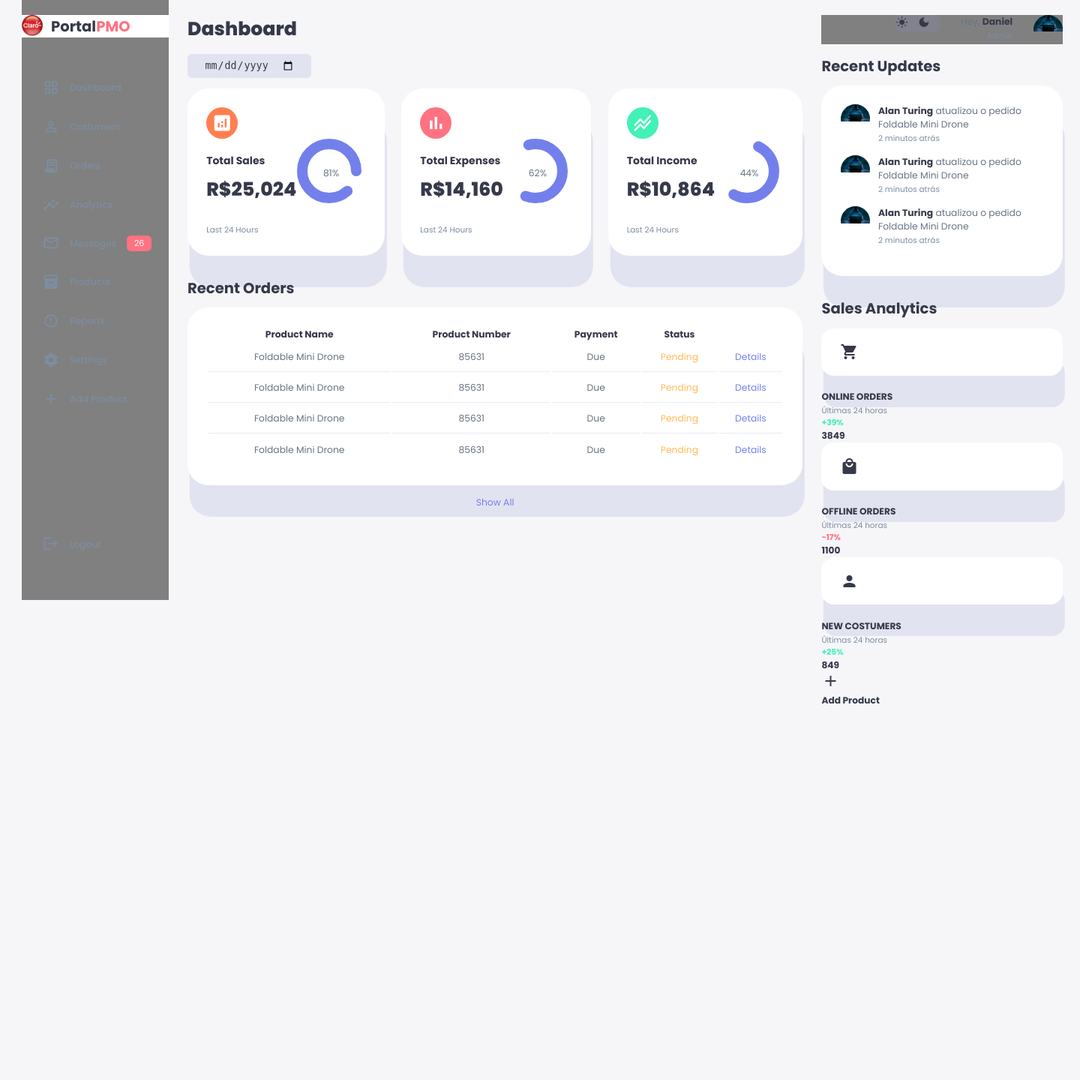
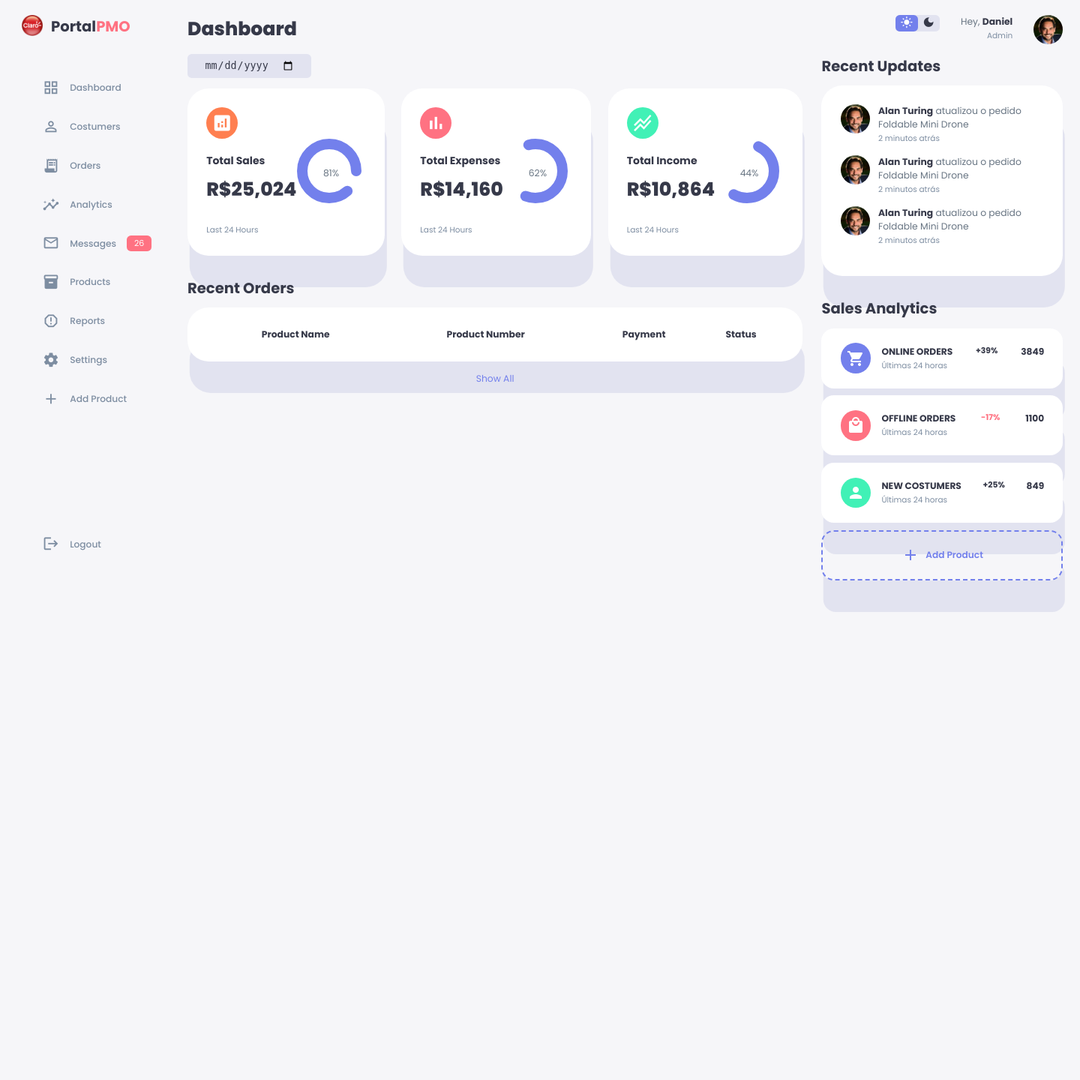
Before and after one commit to Arthuryh/Front-End, a PHP site: page / in a window 1440 px wide. Shown: the whole page at 75% size. Run offline with PHP 8.4, Linux system fonts and the light colour scheme; lists and menus that the app fills with data are empty; some web fonts are replaced.

Commit message:
final_test_commit

```diff
--- a/Teste/index.html
+++ b/Teste/index.html
@@ -9,6 +9,8 @@
     <link href="https://fonts.googleapis.com/icon?family=Material+Icons" rel="stylesheet"/>
     <!--STYLESHEET-->
     <link rel="stylesheet" href="./style.css">
+    <!--JAVASCRIPT-->
+
 </head>
 <body>
     <div class="container">
@@ -149,34 +151,13 @@
                         </tr>
                     </thead>
                     <tbody>
-                        <tr>
+                        <!-- <tr>
                             <td>Foldable Mini Drone</td>
                             <td>85631</td>
                             <td>Due</td>
                             <td class="warning">Pending</td>
                             <td class="primary">Details</td>
-                        </tr>
-                        <tr>
-                            <td>Foldable Mini Drone</td>
-                            <td>85631</td>
-                            <td>Due</td>
-                            <td class="warning">Pending</td>
-                            <td class="primary">Details</td>
-                        </tr>
-                        <tr>
-                            <td>Foldable Mini Drone</td>
-                            <td>85631</td>
-                            <td>Due</td>
-                            <td class="warning">Pending</td>
-                            <td class="primary">Details</td>
-                        </tr>
-                        <tr>
-                            <td>Foldable Mini Drone</td>
-                            <td>85631</td>
-                            <td>Due</td>
-                            <td class="warning">Pending</td>
-                            <td class="primary">Details</td>
-                        </tr>
+                        </tr> -->
                     </tbody>
                 </table>
                 <a href="#">Show All</a>
@@ -186,11 +167,11 @@
 
         <div class="right">
             <div class="top">
-                <button id'menu-btn'>
+                <button id="menu-btn">
                     <span class="material-icons">menu</span>
                 </button>
                 <div class="theme-toggler">
-                    <span class="material-icons">light_mode</span>
+                    <span class="material-icons active">light_mode</span>
                     <span class="material-icons">dark_mode</span>
                 </div>
                 <div class="profile">
@@ -199,7 +180,7 @@
                         <small class="text-muted">Admin</small>
                     </div>
                     <div class="profile-photo">
-                        <img src="/images/profile.webp" alt="">
+                        <img src="/images/profile.jfif" alt="">
                     </div>
                 </div>
             </div>
@@ -209,7 +190,7 @@
                 <div class="updates">
                     <div class="update">
                         <div class="profile-photo">
-                            <img src="/images/profile.webp" alt="">
+                            <img src="/images/profile.jfif" alt="">
                         </div>
                         <div class="message">
                             <p><b>Alan Turing</b> atualizou o pedido Foldable Mini Drone</p>
@@ -218,7 +199,7 @@
                     </div>
                     <div class="update">
                         <div class="profile-photo">
-                            <img src="/images/profile.webp" alt="">
+                            <img src="/images/profile.jfif" alt="">
                         </div>
                         <div class="message">
                             <p><b>Alan Turing</b> atualizou o pedido Foldable Mini Drone</p>
@@ -227,7 +208,7 @@
                     </div>
                     <div class="update">
                         <div class="profile-photo">
-                            <img src="/images/profile.webp" alt="">
+                            <img src="/images/profile.jfif" alt="">
                         </div>
                         <div class="message">
                             <p><b>Alan Turing</b> atualizou o pedido Foldable Mini Drone</p>
@@ -240,6 +221,7 @@
             <div class="sales-analytics">
                 <h2>Sales Analytics</h2>
                 <div class="item online">
+                    <div class="icon">
                         <span class="material-icons">shopping_cart</span>
                     </div>
                     <div class="right">
@@ -250,7 +232,9 @@
                         <h5 class="success">+39%</h5>
                         <h3>3849</h3>
                     </div>
+                </div>
                 <div class="item offline">
+                    <div class="icon">
                         <span class="material-icons">local_mall</span>
                     </div>
                     <div class="right">
@@ -261,7 +245,9 @@
                         <h5 class="danger">-17%</h5>
                         <h3>1100</h3>
                     </div>
+                </div>
                 <div class="item costumers">
+                    <div class="icon">
                         <span class="material-icons">person</span>
                     </div>
                     <div class="right">
@@ -281,5 +267,8 @@
                 </div>
             </div>
         </div>
+    </div>
+    <script src="./index.js"></script>
+    <script src="./order.js"></script>
 </body>
 </html>
--- /dev/null
+++ b/Teste/index.js
@@ -0,0 +1,34 @@
+const sideMenu = document.querySelector("aside");
+const menuBtn = document.querySelector("#menu-btn");
+const closeBtn = document.querySelector("#close-btn");
+const themeToggler = document.querySelector(".theme-toggler");
+
+menuBtn.addEventListener('click', () => {
+    sideMenu.style.display = 'block';
+})
+
+closeBtn.addEventListener('click', () => {
+    sideMenu.style.display = 'none';
+})
+
+themeToggler.addEventListener('click', () => {
+    document.body.classList.toggle('dark-theme-variables');
+
+    themeToggler.querySelector('span:nth-child(1)').classList.toggle('active');
+    themeToggler.querySelector('span:nth-child(2)').classList.toggle('active');
+})
+
+/*preenchimento de dados na tabela com base em um array de dados, há condicional que determina a cor do status
+*/
+Orders.forEach(order => {
+    const tr = document.createElement('tr');
+    const trContent =   /*'<td>${}</td>
+                        <td>${}</td>
+                        <td>${}</td>
+                        <td class="${ === '' ? 'danger' :
+                                      === '' ? 'warning':
+                                       'primary'}">${}</td>
+                        <td class="primary">Details</td>';*/
+    tr.innerHTML = trContent;
+    document.querySelector('table tbody').appendChild(tr);
+})
--- a/Teste/style.css
+++ b/Teste/style.css
@@ -4,7 +4,7 @@
 :root {
     --color-primary: #7380ec;
     --color-danger: #ff7282;
-    --color-succes: #41f1b6;
+    --color-success: #41f1b6;
     --color-warning: #ffbb55;
     --color-white: #fff;
     --color-info-dark: #7d8da1;
@@ -25,6 +25,17 @@
 
     --box-shadow: 0.2rem 3rem var(--color-light);
 }
+
+/*---------- DARK THEME VARIABLES ----------*/
+.dark-theme-variables {
+    --color-background: #181a1e;
+    --color-white: #202528;
+    --color-dark: #edeffd;
+    --color-dark-variant: #a3bdcc;
+    --color-light: rgba(0, 0, 0, 0.4);
+    --box-shadow: 0 2rem 3rem var(--color-light);
+}
+
 
 *{
     margin: 0;
@@ -121,8 +132,8 @@ b{
     color: var(--color-danger);
 }
 
-.success{
-    color: var(--color-succes);
+.successs{
+    color: var(--color-success);
 }
 
 .warning{
@@ -131,11 +142,9 @@ b{
 
 aside{
     height: 100vh;
-    background: gray;
 }
 
 aside .top{
-    background: white;
     display: flex;
     align-items: center;
     justify-content: space-between;
@@ -275,7 +284,7 @@ main .insights > div.expenses span {
 }
 
 main .insights > div.income span {
-    background: var(--color-succes);
+    background: var(--color-success);
 }
 
 main .insights > div .middle {
@@ -390,7 +399,6 @@ main .recent-orders a{
     display: flex;
     justify-content: end;
     gap: 2rem;
-    background: gray;
 }
 
 .right .top button {
@@ -414,6 +422,7 @@ main .recent-orders a{
     height: 100%;
     display: flex;
     align-items: center;
+    justify-content: center;
 }
 
 .right .theme-toggler span.active{
@@ -481,3 +490,210 @@ main .recent-orders a{
 .right .sales-analytics .item:hover {
     box-shadow: none;
 }
+
+.right .sales-analytics .item .right {
+    display: flex;
+    justify-content: space-between;
+    align-items: start;
+    margin: 0;
+    width: 100%;
+}
+
+.right .sales-analytics .item .icon{
+    padding: 0.6rem;
+    color: var(--color-white);
+    border-radius: 50%;
+    background: var(--color-primary);
+    display: flex;
+}
+
+.right .sales-analytics .item.offline .icon {
+    background: var(--color-danger);
+}
+
+.right .sales-analytics .item.costumers .icon {
+    background: var(--color-success);
+}
+
+.right .sales-analytics .add-product {
+    background: transparent;
+    border: 2px dashed var(--color-primary);
+    color: var(--color-primary);
+    display: flex;
+    align-items: center;
+    justify-content: center;
+}
+
+.right .sales-analytics .add-product:hover{
+    background: var(--color-primary);
+    color: var(--color-white);
+}
+
+.right .sales-analytics .add-product div {
+    display: flex;
+    align-items: center;
+    gap: 0.6rem;
+}
+
+.right .sales-analytics .add-product div h3 {
+    font-weight: 600;
+}
+
+/***********MEDIA QUERIES TABLET RES***********/
+@media screen and (max-width: 1200px){
+    .container{
+        width: 94%;
+        grid-template-columns: 7rem auto 23rem;
+    }
+
+    aside .logo h2{
+        display: none;
+    }
+
+    aside .sidebar h3{
+        display: none;
+    }
+
+    aside .sidebar a {
+        width: 5.6rem;
+    }
+
+    aside .sidebar a:last-child{
+        position: relative;
+        margin-top: 1.8rem;
+    }
+
+    main .insights{
+        grid-template-columns: 1fr;
+        gap: 0;
+    }
+
+    main .recent-orders{
+        width: 94%;
+        position: absolute;
+        left: 50%;
+        transform: translateX(-50%);
+        margin: 2rem 0 0 8.8rem;
+    }
+
+    main .recent-orders table {
+        width: 83vw;
+    }
+
+    /*remoção da primeira e ultima coluna da tabela*/
+    main table tbody tr td:last-child
+    main table tbody tr td:first-child {
+        display: none;
+    }
+}
+
+/***********MEDIA QUERIES MOBILE RES***********/
+@media screen and (max-width: 768px) {
+    .container{
+        width: 100%;
+        grid-template-columns: 1fr;
+    }
+
+    aside {
+        position: fixed;
+        left: -100%;
+        background: var(--color-white);
+        width: 18rem;
+        z-index: 3;
+        box-shadow: 1rem 3rem 4rem var(--color-light);
+        height: 100vh;
+        padding-right: var(--card-padding);
+        display: none;
+        animation: showMenu 400ms ease forwards;
+    }
+
+    @keyframes showMenu {
+        to{
+            left: 0;
+        }
+    }
+
+    aside .logo{
+        margin-left: 1rem;
+    }
+
+    aside .logo h2{
+        display: inline;
+    }
+
+    aside .logo h3{
+        display: inline;
+    }
+
+    aside .sidebar a {
+        width: 100%;
+        height: 3.4rem;
+    }
+
+    aside .sidebar a:last-child{
+        position:absolute;
+        bottom: 5rem;
+    }
+
+    aside .close{
+        display: inline-block;
+        cursor: pointer;
+    }
+
+    main {
+        margin-top: 8rem;
+        padding: 0 1rem;
+    }
+
+    main .recent-orders{
+        position: relative;
+        margin: 3rem 0 0 0;
+        width: 100%;
+    }
+
+    main .recent-orders table {
+        width: 100%;
+        margin: 0;
+    }
+
+    .right{
+        width: 94%;
+        margin: 0 auto 4rem;
+    }
+
+    .right .top {
+        position: fixed;
+        top: 0;
+        left: 0;
+        align-items: center;
+        padding: 0 0.8rem;
+        background: var(--color-white);
+        width: 100%;
+        margin: 0;
+        z-index: 2;
+        box-shadow: 0 1rem 1rem var(--color-white);
+    }
+
+    .right .top .theme-toggler{
+        width: 4.4rem;
+        position: absolute;
+        left: 65%;
+    }
+
+    .right .profile .info{
+        display: none;
+    }
+
+    .right .top button {
+        display: inline-block;
+        background: transparent;
+        cursor: pointer;
+        color: var(--color-dark);
+        position: absolute;
+        left: 1rem;
+    }
+
+    .right .top button span {
+        font-size: 2rem;
+    }
+}
```
Also changed, not shown: Teste/images/profile.jfif (added), Teste/images/profile.webp (deleted), Teste/order.js (added). Lines whose indentation alone changed are shown as unchanged.
